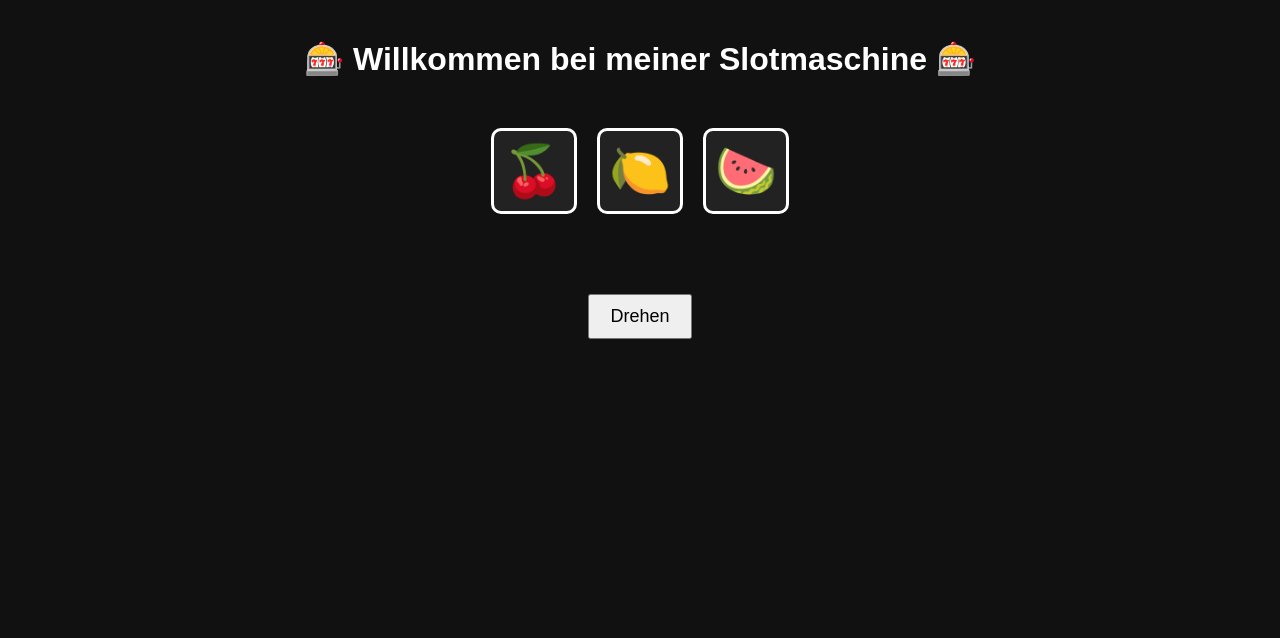
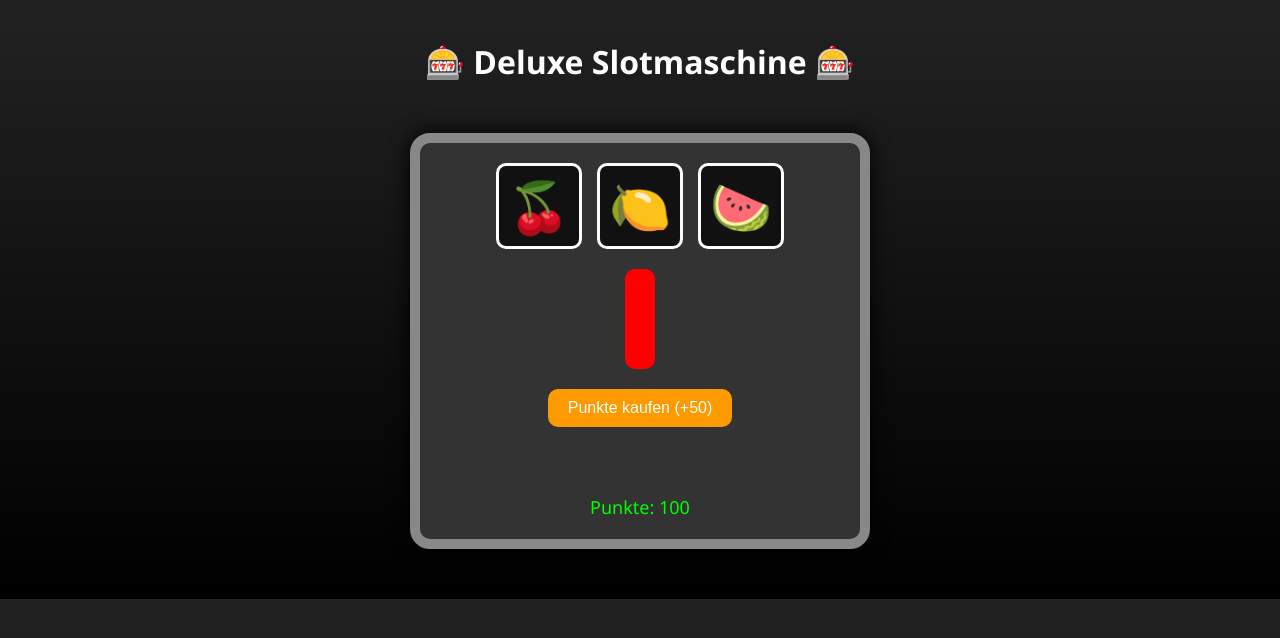
Before and after one commit to Kiwi26688/github.io, a plain HTML site: page index.html in a window 1280 px wide. Drawn offline with Linux system fonts and the light colour scheme.

Commit message:
neues webgame

```diff
--- a/index.html
+++ b/index.html
@@ -2,23 +2,39 @@
 <html lang="de">
 <head>
     <meta charset="UTF-8">
-    <title>Slotmaschine</title>
+    <title>Slotmaschine Deluxe mit Speicher</title>
     <style>
         body {
             text-align: center;
-            font-family: Arial, sans-serif;
-            background: #111;
+            font-family: 'Segoe UI', sans-serif;
+            background: linear-gradient(#222, #000);
             color: #fff;
+            margin: 0;
+            padding: 0;
         }
+
         h1 {
             margin-top: 40px;
         }
+
+        .machine {
+            background: #333;
+            border: 10px solid #888;
+            border-radius: 20px;
+            width: 400px;
+            margin: 50px auto;
+            padding: 20px;
+            box-shadow: 0 0 20px #000;
+            position: relative;
+        }
+
         .slot-container {
             display: flex;
             justify-content: center;
-            margin: 50px auto;
-            gap: 20px;
+            gap: 15px;
+            margin-bottom: 20px;
         }
+
         .slot {
             width: 80px;
             height: 80px;
@@ -28,72 +44,149 @@
             display: flex;
             align-items: center;
             justify-content: center;
-            background: #222;
+            background: #111;
             transition: transform 0.1s;
         }
+
         .spinning {
             animation: spin 0.1s infinite;
         }
+
         @keyframes spin {
             0% { transform: rotateX(0deg); }
             50% { transform: rotateX(180deg); }
             100% { transform: rotateX(360deg); }
         }
+
+        .lever {
+            width: 30px;
+            height: 100px;
+            background: #f00;
+            border-radius: 10px;
+            margin: 0 auto 10px;
+            cursor: pointer;
+            transition: transform 0.2s;
+        }
+
+        .lever:active {
+            transform: rotate(20deg);
+        }
+
         button {
-            margin-top: 30px;
+            margin: 10px 5px;
             padding: 10px 20px;
+            font-size: 16px;
+            cursor: pointer;
+            background: #f90;
+            border: none;
+            border-radius: 10px;
+            color: #fff;
+            transition: background 0.2s;
+        }
+
+        button:hover {
+            background: #fb0;
+        }
+
+        #jackpot {
+            font-size: 22px;
+            color: gold;
+            margin: 10px;
+            min-height: 28px;
+        }
+
+        .jackpot-blink {
+            animation: blink 0.5s infinite;
+        }
+
+        @keyframes blink {
+            0%, 100% { color: gold; }
+            50% { color: red; }
+        }
+
+        .scoreboard {
+            margin-top: 20px;
             font-size: 18px;
-            cursor: pointer;
+            color: #0f0;
         }
-        #jackpot {
-            margin-top: 30px;
-            font-size: 24px;
-            color: gold;
-            height: 30px;
-        }
+
     </style>
 </head>
 <body>
-    <h1>🎰 Willkommen bei meiner Slotmaschine 🎰</h1>
-    <div class="slot-container">
-        <div class="slot" id="slot1">🍒</div>
-        <div class="slot" id="slot2">🍋</div>
-        <div class="slot" id="slot3">🍉</div>
+    <h1>🎰 Deluxe Slotmaschine 🎰</h1>
+
+    <div class="machine">
+        <div class="slot-container">
+            <div class="slot" id="slot1">🍒</div>
+            <div class="slot" id="slot2">🍋</div>
+            <div class="slot" id="slot3">🍉</div>
+        </div>
+
+        <div class="lever" onclick="startSlot()"></div>
+
+        <button onclick="buyPoints()">Punkte kaufen (+50)</button>
+
+        <div id="jackpot"></div>
+        <div class="scoreboard">Punkte: <span id="points">0</span></div>
     </div>
-    <button onclick="startSlot()">Drehen</button>
-    <div id="jackpot"></div>
 
-    <!-- Sounds -->
-    <audio id="spinSound" src="https://www.myinstants.com/media/sounds/slot-machine.mp3"></audio>
-    <audio id="jackpotSound" src="https://www.myinstants.com/media/sounds/tada-fanfare.mp3"></audio>
+    <!-- Sounds mit zuverlässiger Quelle -->
+    <audio id="spinSound" src="https://cdn.pixabay.com/audio/2023/03/22/audio_aa1702e6a1.mp3"></audio>
+    <audio id="jackpotSound" src="https://cdn.pixabay.com/audio/2022/03/15/audio_7750cc1f16.mp3"></audio>
 
     <script>
         const symbols = ["🍒", "🍋", "🍉", "🍇", "🔔", "⭐", "7️⃣"];
-        let slots = [
+        const slots = [
             document.getElementById("slot1"),
             document.getElementById("slot2"),
             document.getElementById("slot3")
         ];
-        let jackpotText = document.getElementById("jackpot");
-
+        const jackpotText = document.getElementById("jackpot");
+        const pointsDisplay = document.getElementById("points");
         const spinSound = document.getElementById("spinSound");
         const jackpotSound = document.getElementById("jackpotSound");
+
+        let points = parseInt(localStorage.getItem("slotPoints")) || 100;
+
+        updatePointsDisplay();
+
+        function savePoints() {
+            localStorage.setItem("slotPoints", points);
+        }
+
+        function updatePointsDisplay() {
+            pointsDisplay.textContent = points;
+        }
+
+        function buyPoints() {
+            points += 50;
+            savePoints();
+            updatePointsDisplay();
+        }
 
         function randomSymbol() {
             return symbols[Math.floor(Math.random() * symbols.length)];
         }
 
         function startSlot() {
+            if (points < 10) {
+                jackpotText.textContent = "❌ Nicht genug Punkte!";
+                jackpotText.classList.remove("jackpot-blink");
+                return;
+            }
+
+            points -= 10;
+            savePoints();
+            updatePointsDisplay();
             jackpotText.textContent = "";
-            let results = [];
+            jackpotText.classList.remove("jackpot-blink");
 
-            // Sound starten
             spinSound.currentTime = 0;
             spinSound.play();
 
-            // Animation starten
             slots.forEach(slot => slot.classList.add("spinning"));
 
+            let results = [];
             let spins = [0, 0, 0];
             let maxSpins = [20, 30, 40];
 
@@ -113,11 +206,15 @@
                     clearInterval(interval);
 
                     if (results[0] === results[1] && results[1] === results[2]) {
-                        jackpotText.textContent = "🎉 JACKPOT!!! 🎉";
+                        jackpotText.textContent = "🎉 JACKPOT!!! +100 Punkte 🎉";
+                        jackpotText.classList.add("jackpot-blink");
+                        points += 100;
+                        savePoints();
                         jackpotSound.currentTime = 0;
                         jackpotSound.play();
+                        updatePointsDisplay();
                     } else {
-                        jackpotText.textContent = "Leider kein Jackpot. Versuch’s nochmal!";
+                        jackpotText.textContent = "Leider kein Jackpot 😢";
                     }
                 }
             }, 100);
```
